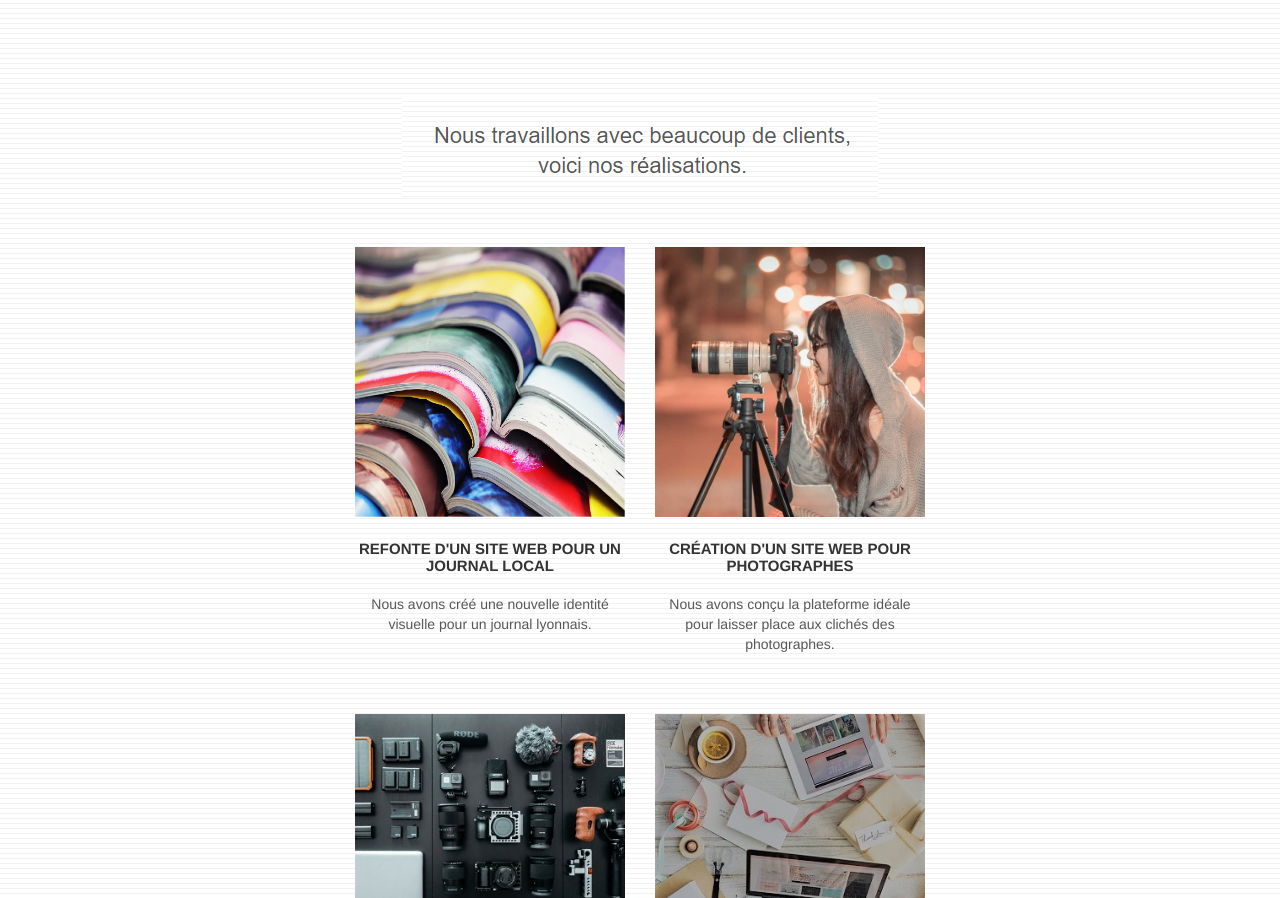
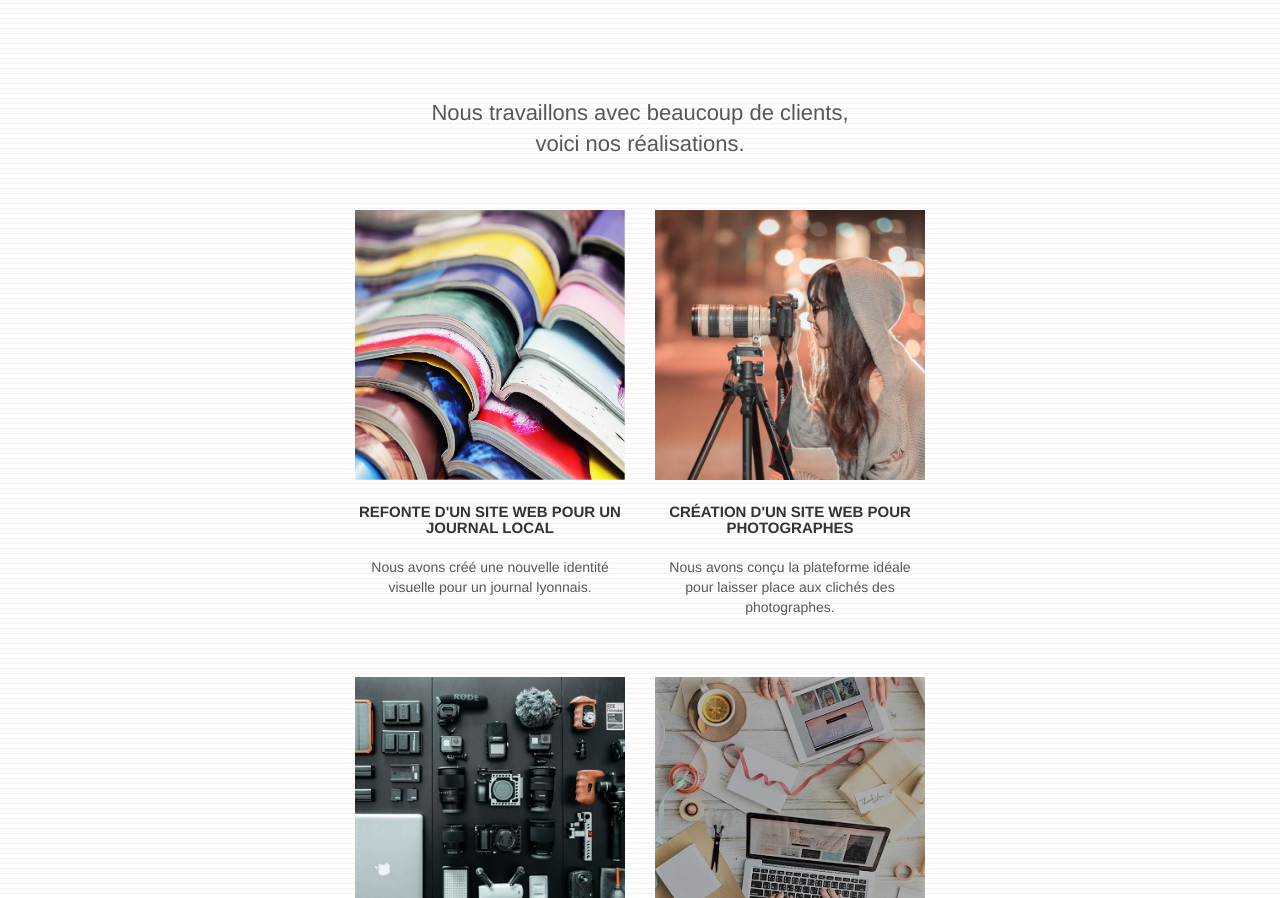
Before and after one commit to chris496/ChristopheDumas_4_01032021, a plain HTML site: page index.html in a window 1280 px wide. Shown: the part 1854-2752 px from the top of the page. Drawn offline with Linux system fonts and the light colour scheme.

Commit message:
modification texte format image bloc4-portfolio

```diff
--- a/css/style-fix.css
+++ b/css/style-fix.css
@@ -7,6 +7,11 @@ p{
 .title-bloc2{
     width: 60%;
     margin: 20px auto 40px auto;
+}
+
+.title-bloc4{
+    width: 45%;
+    margin: 0 auto;
 }
 
 blockquote{
--- a/index.html
+++ b/index.html
@@ -151,7 +151,7 @@
 	<div class="container bloc-lg">
 		<div class="row">
 			<div class="col-sm-12 text-center">
-				<img alt="agence web, agence web paris, web design paris, stratégie web" src="img/title2.png" />
+				<h2 class="title-bloc4">Nous travaillons avec beaucoup de clients, voici nos réalisations.</h2>
 			</div>
 		</div>
 		<div class="row tight-width-whitespace portfolio-row">
```
